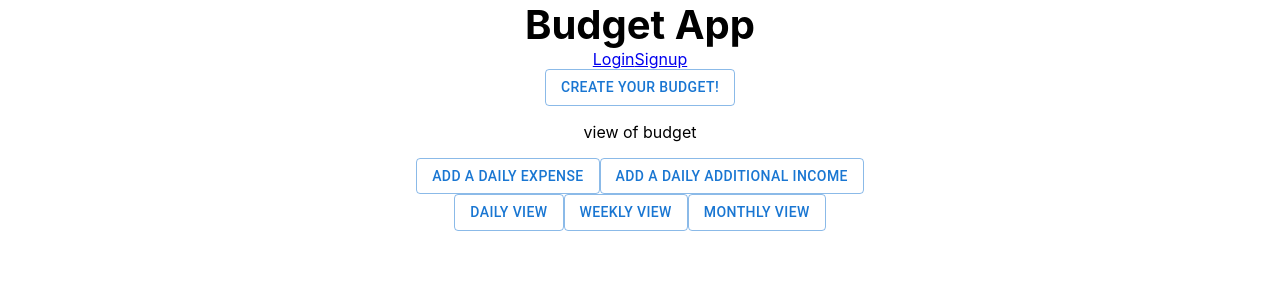
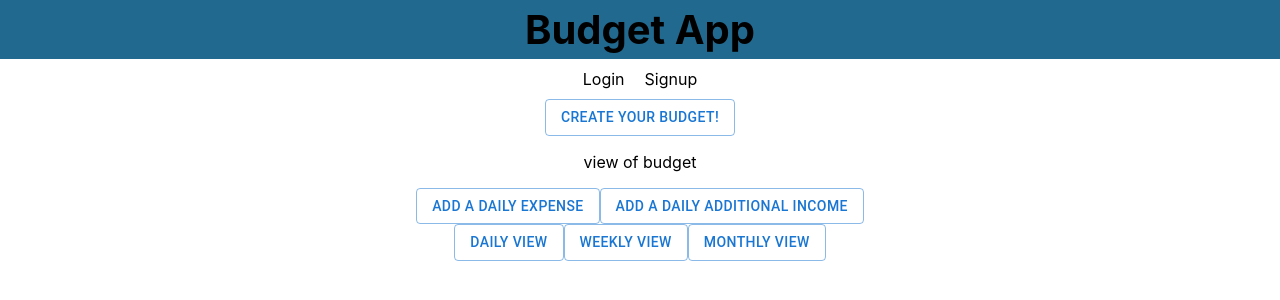
Before and after one commit to Isaac-Thyme/Budget-App, a React (Create React App) app in the folder client/: page / in a window 1280 px wide. Shown: the top 300 px of the page. Built offline with nearby package versions, Linux system fonts and the light colour scheme; the HTML template or start-up script is replaced by a standard one.

Commit message:
styling header

```diff
--- a/client/src/component/Header/Header.css
+++ b/client/src/component/Header/Header.css
@@ -1,6 +1,21 @@
+#titleDiv {
+    background-color: #22698f;
+    padding: 5px;
+}
+
 #title {
     text-decoration: none;
     font-size: 40px;
     font-weight: bold;
     color: black;
 }
+
+#nav {
+    margin: 10px;
+}
+
+a {
+    text-decoration: none;
+    color: black;
+    margin: 10px;
+}
--- a/client/src/component/Header/Header.jsx
+++ b/client/src/component/Header/Header.jsx
@@ -3,8 +3,10 @@ import './Header.css';
 function Header() {
     return (
         <div id="header">
-            <a id="title" href="/">Budget App</a>
-            <div>
+            <div id='titleDiv'>
+                <a id="title" href="/">Budget App</a>
+            </div>
+            <div id='nav'>
                 <a href="/login">Login</a>
                 <a href="/signup">Signup</a>
             </div>
```
